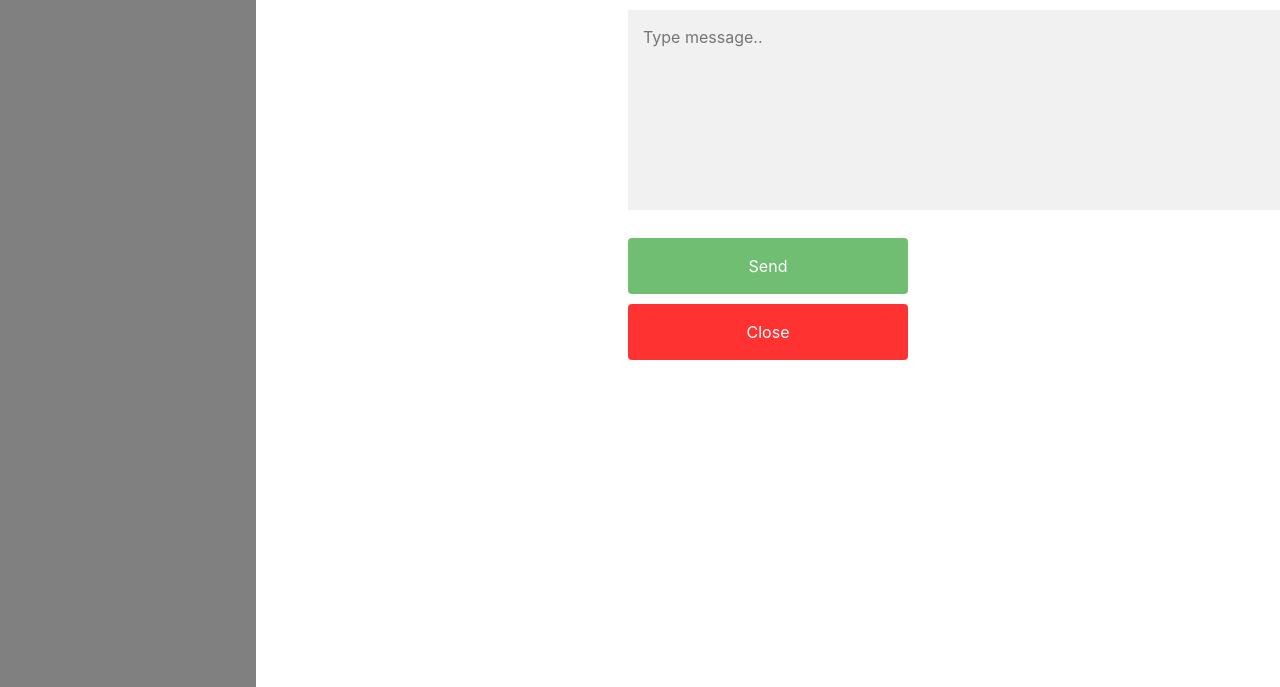
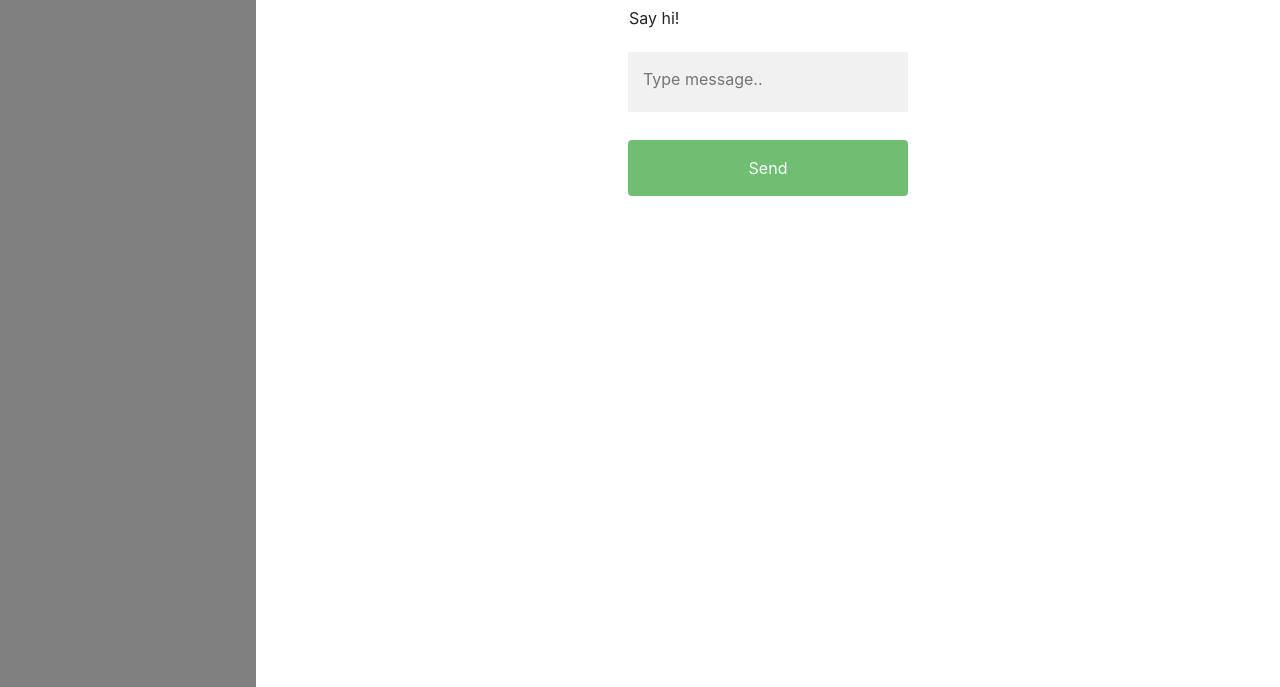
Before and after one commit to DavidNguyen02/Spotifind, an Electron app: page trial1.html in a window 1280 px wide. Shown: the part 113-800 px from the top of the page. Drawn offline with nearby package versions, Linux system fonts and the light colour scheme.

Commit message:
Add table that represents conversation

```diff
--- a/trial1.css
+++ b/trial1.css
@@ -1,5 +1,3 @@
-{box-sizing: border-box;}
-
 /* Button used to open the chat form - fixed at the bottom of the page */
 .open-button {
   background-color: #555;
@@ -34,13 +32,13 @@
 /* Full-width textarea */
 .form-container textarea {
   /* CHECK THIS LATER WIDTH VALUE */
-  width: 300%;
+  width: 100%;
   padding: 15px;
   margin: 5px 0 22px 0;
   border: none;
   background: #f1f1f1;
   resize: none;
-  min-height: 200px;
+  height: 60px;
 }
 
 /* When the textarea gets focus, do something */
--- a/trial1.html
+++ b/trial1.html
@@ -7,6 +7,7 @@
 	</head>
 
 	<body>
+		<div class="txt">
 			<div class="split left">
 				<div class="center">
 					<ul>
@@ -22,11 +23,16 @@
 						<h1>Chat</h1>
 
 						<label for="msg"><b>Message</b></label>
-					<textarea placeholder="Type message.." name="msg" required></textarea>
+						<table id="table">
+							<tr>
+								<td><p>Say hi!</p></td>
+							</tr>
+						</table>
+						<textarea placeholder="Type message.." name="msg" id="message" required></textarea>
 
-					<button type="submit" class="btn">Send</button>
-					<button type="button" class="btn cancel" onclick="closeForm()">Close</button>
+						<button type="button" class="btn" onclick="addRow()">Send</button>
 					</form>
+				</div>
 			</div>
 		</div>
 			<script src="https://code.jquery.com/jquery-3.3.1.slim.min.js" integrity="sha384-q8i/X+965DzO0rT7abK41JStQIAqVgRVzpbzo5smXKp4YfRvH+8abtTE1Pi6jizo" crossorigin="anonymous"></script>
--- a/trial1.js
+++ b/trial1.js
@@ -2,6 +2,9 @@ function openForm() {
   document.getElementById("myForm").style.display = "block";
 }
 
-function closeForm() {
-  document.getElementById("myForm").style.display = "none";
+function addRow(){
+    var table = document.getElementById("table");
+    var row = table.insertRow();
+    var cell = row.insertCell();
+    cell.innerHTML = document.getElementById("message").value;
 }
```
Lines whose indentation alone changed are shown as unchanged.
